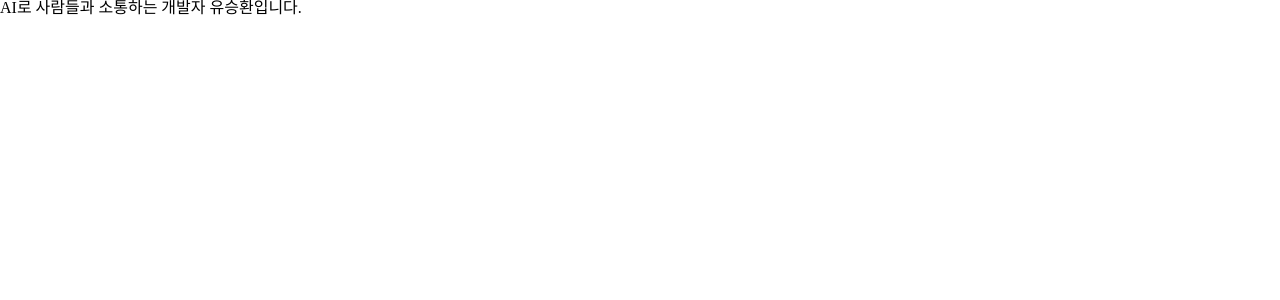
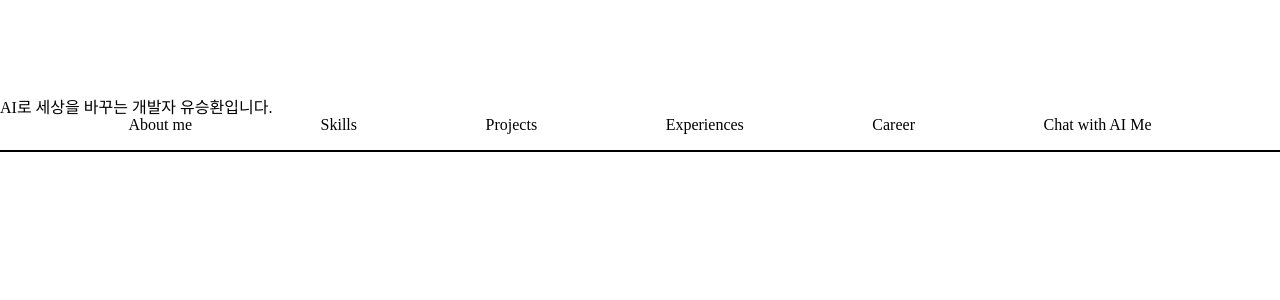
Before and after one commit to dellyu03/My-AI-portfolio, a FastAPI app: page / in a window 1280 px wide. Shown: the top 300 px of the page. Run offline with FastAPI, Linux system fonts and the light colour scheme.

Commit message:
feat: add nav-bar

```diff
--- /dev/null
+++ b/static/CSS/components/nav-bar.css
@@ -0,0 +1,18 @@
+.nav-bar {
+    /*layout attribute*/
+    width: 100vw;
+    height: 50px;
+    display: flex;
+    margin-bottom: 20px;
+    position: fixed;
+
+    border-bottom : 2px solid black;
+
+    /*flex attributes*/
+    justify-content: space-evenly;
+    align-items: center;
+}
+
+.nav-bar__item {
+    cursor: pointer;
+}
--- a/static/reset.css
+++ b/static/CSS/reset.css
@@ -1,6 +1,6 @@
 /* http://meyerweb.com/eric/tools/css/reset/
-   v2.0 | 20110126
-   License: none (public domain)
+    v2.0 | 20110126
+    License: none (public domain)
 */
 
 html, body, div, span, applet, object, iframe,
--- /dev/null
+++ b/static/CSS/style.css
@@ -0,0 +1,7 @@
+@import "./reset.css";
+@import "./variables.css";
+@import "./components/nav-bar.css";
+
+h1 {
+    margin-top: 100px;
+}
--- a/static/style.css
+++ /dev/null
@@ -1,2 +0,0 @@
-@import "./reset.css";
-@import "./variables.css";
--- a/templates/index.html
+++ b/templates/index.html
@@ -4,9 +4,17 @@
     <meta charset="UTF-8">
     <meta name="viewport" content="width=device-width, initial-scale=1.0">
     <title>Dellyu03's Portfolio</title>
-    <link rel="stylesheet" href="{{ url_for('static', path='style.css') }}">
+    <link rel="stylesheet" href="{{ url_for('static', path='css/style.css') }}">
 </head>
 <body>
-    <h1>AI로 사람들과 소통하는 개발자 유승환입니다.</h1>
+    <ul class = "nav-bar">
+        <li class = "nav-bar__item">About me</li>
+        <li class = "nav-bar__item">Skills</li>
+        <li class = "nav-bar__item">Projects</li>
+        <li class = "nav-bar__item">Experiences</li>
+        <li class = "nav-bar__item">Career</li>
+        <li class = "nav-bar__item">Chat with AI Me</li>
+    </ul>
+    <h1>AI로 세상을 바꾸는 개발자 유승환입니다.</h1>
 </body>
 </html>
```
Also changed, not shown: app/api/endpoint.py (added), static/CSS/variables.css (added).
